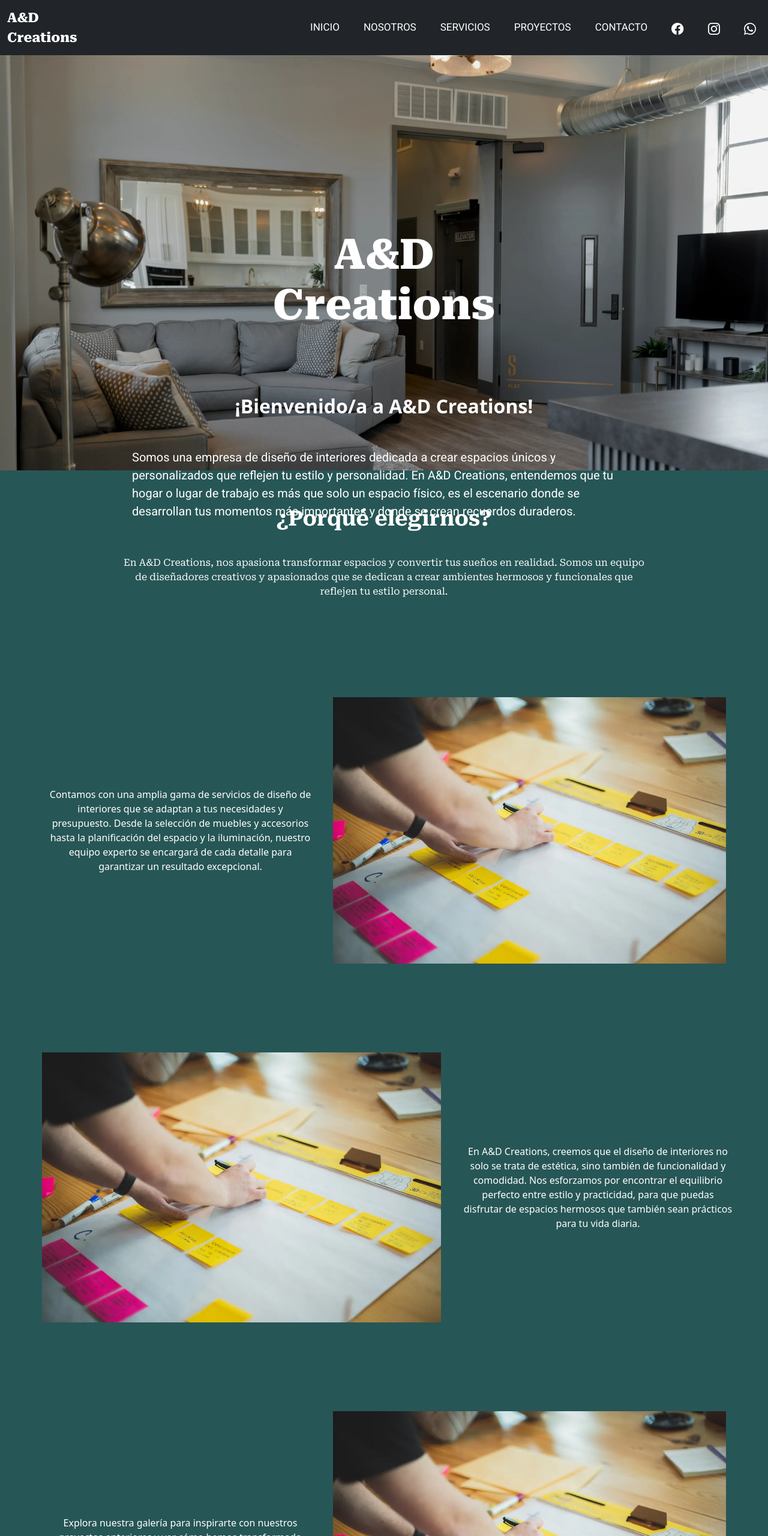
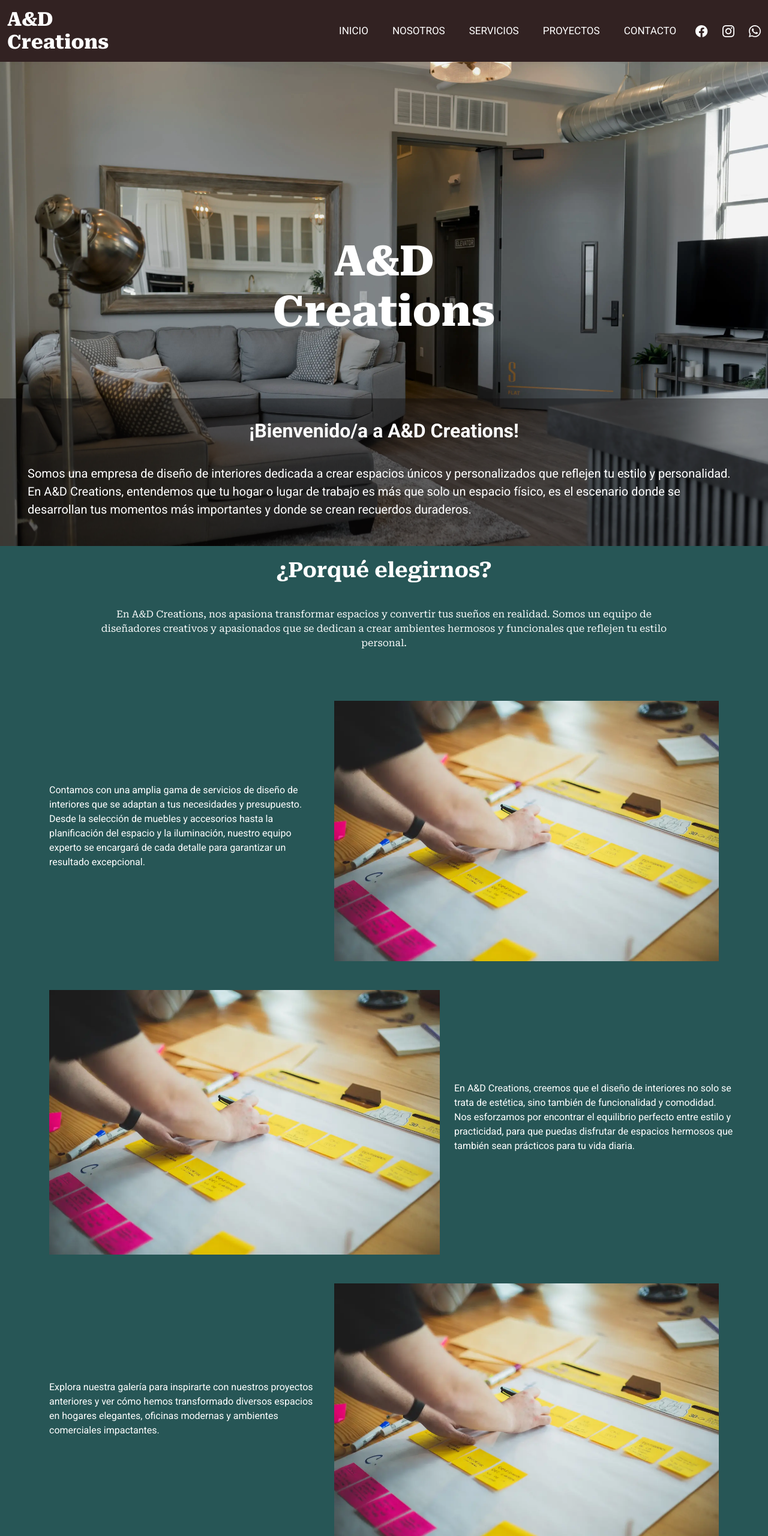
Before and after one commit to rdanielpe/PF-Peralta, a plain HTML site: page index.html in a window 1280 px wide. Shown: the top 2560 px of the page at 60% size. Drawn offline with nearby package versions, Linux system fonts and the light colour scheme.

Commit message:
FIX: Responsive design

```diff
--- a/styles/main.css
+++ b/styles/main.css
@@ -1,53 +1,36 @@
 @import url("https://fonts.googleapis.com/css2?family=Roboto+Serif:wght@400;500;700;800&family=Roboto:wght@400;500;700&display=swap");
 
-* {
-  margin: 0;
-  padding: 0;
-}
-:root{
+body{
   font-family: "Roboto", serif;
 }
-header{
-  background-color: #322222;
-  color: #fff;
-  position: sticky;
-  top: 0;
-  padding: 15px 30px;
+/* Header */
+.container-fluid{
+  max-width: 1600px;
+  margin: 0 auto;
 }
-.navbar {
-  display: flex;
-  justify-content: space-between;
-  align-items: center;
+.bg-dark{
+  background-color: #322222 !important;
 }
-.navbar-brand {
-  text-decoration: none;
+.navbar-brand{
   color: #fff;
   font-family: "Roboto Serif", serif;
   font-weight: 800;
-  font-size: 22px;
+  font-size: 32px;
+  line-height: 1.2;
 }
-.navbar-nav {
-  display: flex;
-}
-.nav-item {
-  list-style: none;
-}
-.navbar .nav-link {
-  padding: 0px 1em 0px 1em;
+.navbar-brand :hover{
   text-decoration: none;
   color: #fff;
-  font-family: "Roboto", sans-serif;
-  font-size: 17px;
-  font-weight: 300;
-  transition: 300ms;
-  display: flex;
 }
 .icono {
   width: auto;
   height: 20px;
 }
-.nav-link-icono {
-  padding: 8px;
+.nav-link{
+  font-weight: 300;
+  font-size: 17px;
+  color: white;
+
 }
 .nav-link-icono:hover {
   text-shadow: #ccc 2px 2px 7px;
@@ -57,10 +40,12 @@
   text-shadow: #ccc 2px 2px 7px;
   transform: scale(1.2, 1.2);
 }
+
+/* Portada Inicio */
 .portada-inicio {
   background-image: url("../assets/images/portada.webp");
   background-size: cover;
-  height: calc(100vh - 108px);
+  min-height: calc(100vh - 108px);
 }
 .portada-inicio__titulo {
   color: #fff;
@@ -73,28 +58,32 @@
 .portada-inicio__bienvenida{
   color: white;
   font-size: 32px;
-  text-align: center;
   font-weight: 600;
-
-}
-.bg-black {
-  background-color: #0e0d0d6d;
-  padding: 40px;
 }
 .portada-inicio__descripcion {
   color: #fff;
-  padding: 30px 220px 30px 220px;
+  padding: 16px;
+  max-width: 1400px;
+  margin: 0 auto;
   font-family: "Roboto", sans-serif;
   font-weight: 300;
   font-size: 20px;
 }
+
+/* backgrounds */
+.bg-black-transparency {
+  background-color: rgba(14, 13, 13, 0.427);
+  padding: 30px;
+}
 .bg-green {
   background-color: #275656;
 }
+
+/* Call to action */
 .cta{
-  width: 1000px;
+  max-width: 1000px;
   margin: 0 auto;
-  padding: 60px;
+  padding: 20px;
 }
 .cta h2 {
   color: white;
@@ -109,79 +98,8 @@
   font-size: 16px;
   text-align: center;
   font-family: "Roboto Serif", serif;
-
 }
 
-.section-image {
-  width: 1100px;
-}
-.section-image img{
-  max-width: 100%;
-  height: auto;
-  display: block;
-}
-.section-one {
-  justify-content: space-between;
-  display: flex;
-  align-items: center;
-  color: white;
-  padding: 40px 0 60px;
-}
-.section-two {
-  justify-content: space-between;
-  display: flex;
-  align-items: center;
-  color: white;
-  padding: 40px 0 60px;
-}
-.section-three {
-  justify-content: space-between;
-  display: flex;
-  align-items: center;
-  color: white;
-  padding: 40px 0 60px;
-}
-.w-30{
-  width: 40%;
-}
-.container{
-  width: 1600px;
-  margin: 0 auto;
-
-}
-.section-one p{
-  text-align: center;
-  width: 95%;
-  margin: 0 auto;
-}
-.section-two p{
-  text-align: center;
-  width: 95%;
-  margin: 0 auto;
-}
-.section-three p{
-  text-align: center;
-  width: 95%;
-  margin: 0 auto;
-}
-footer{
-  background-color: #322222;
-  color: white;
-  padding: 20px;
-}
-footer>div{
-  display: flex;
-  justify-content: space-between;
-}
-footer h2{
-  margin-bottom: 15px;
-}
-footer p{
-  margin-bottom: 12px;
-}
-.navbar-center{
-  justify-content: center;
-}
 .formulario-container{
   padding:150px 5px;
   display: flex;
```
